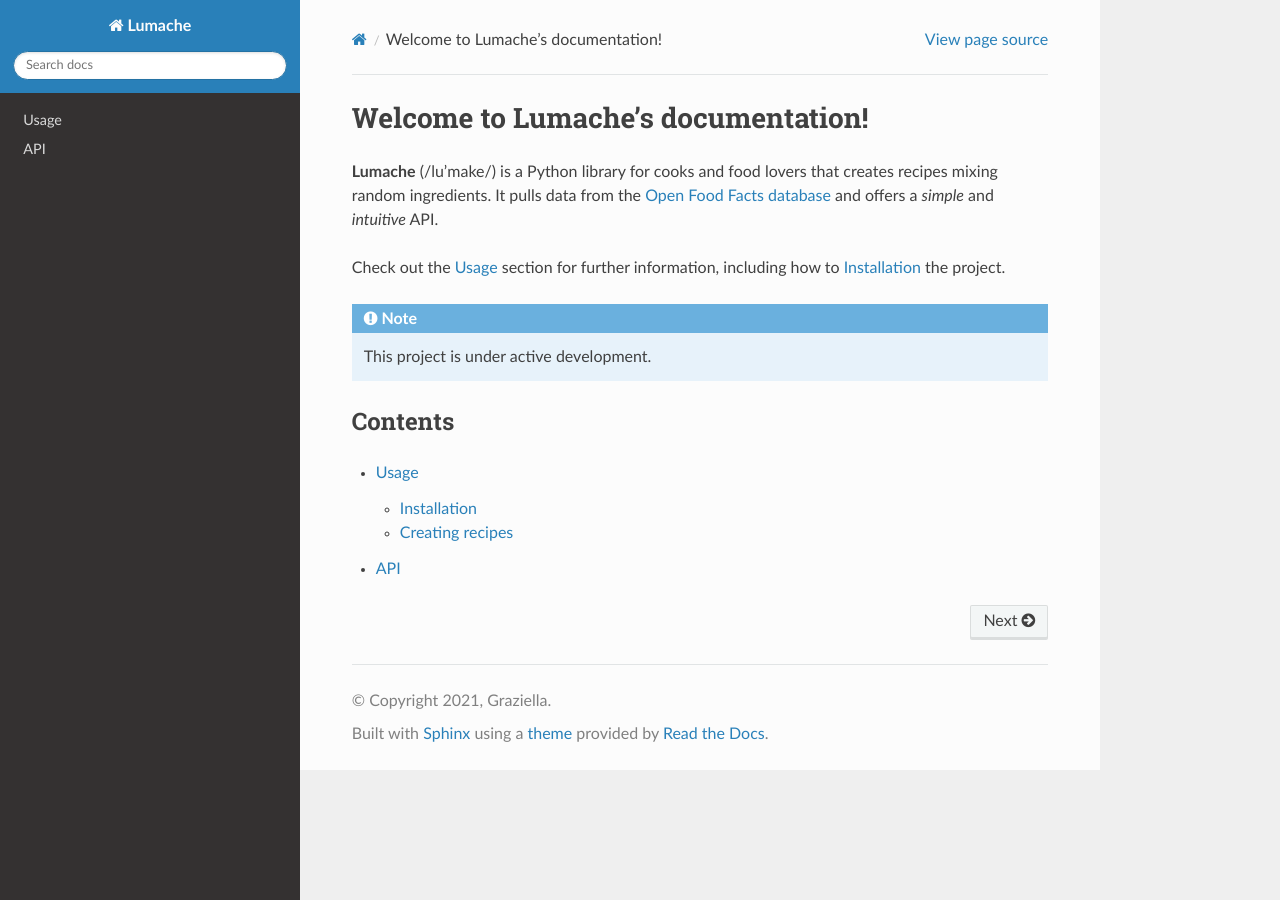
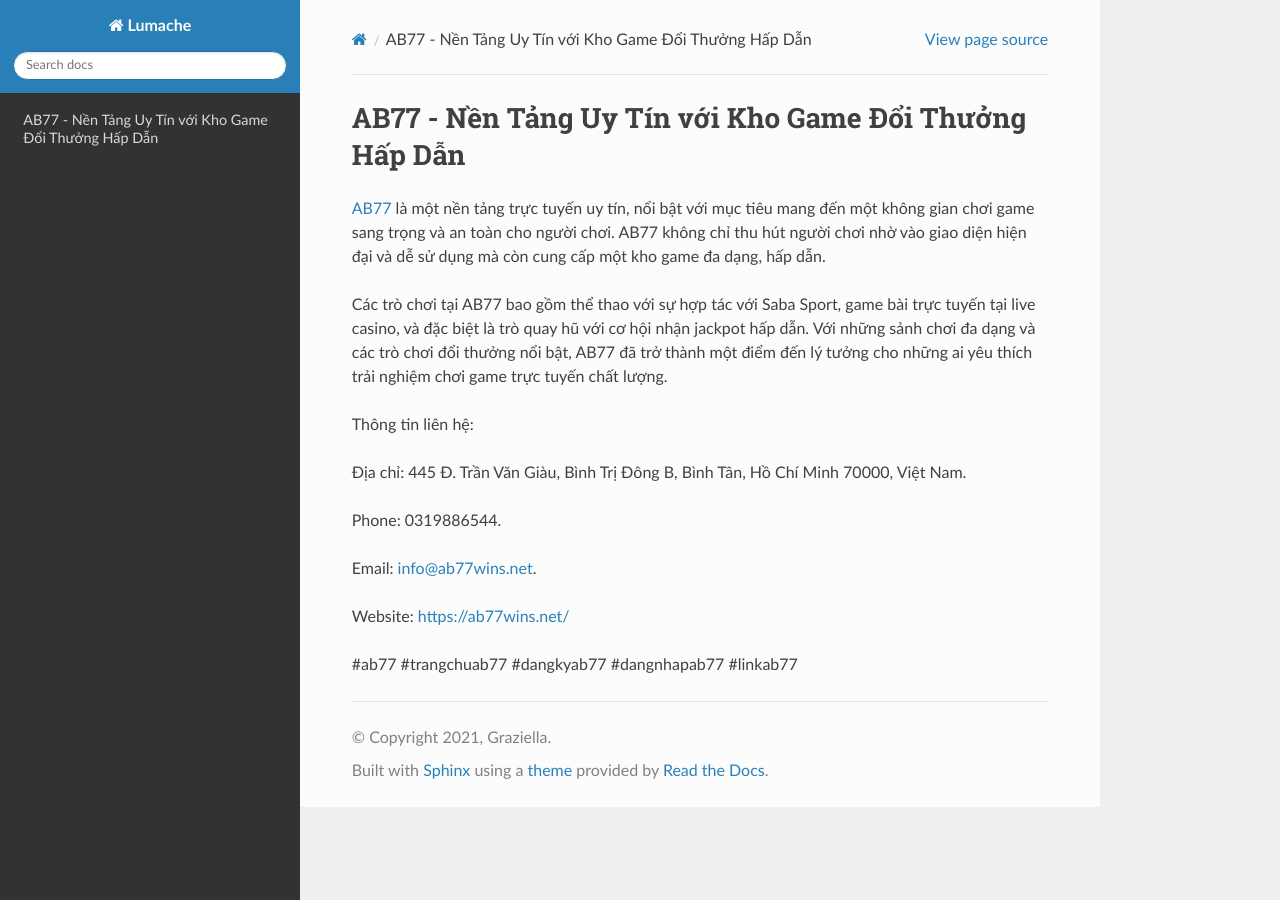
Before and after one commit to parkisngan19/ab77winsnet, a Sphinx documentation site: the page built from docs/source/index.rst, in a window 1280 px wide. Built offline with Sphinx 7.4.7 and the Read the Docs theme 3.1.0, drawn with Linux system fonts in a browser that asks for light colours.

Commit message:
Update index.rst

```diff
--- a/docs/source/index.rst
+++ b/docs/source/index.rst
@@ -1,22 +1,18 @@
-Welcome to Lumache's documentation!
+AB77 - Nền Tảng Uy Tín với Kho Game Đổi Thưởng Hấp Dẫn
 ===================================
 
-**Lumache** (/lu'make/) is a Python library for cooks and food lovers
-that creates recipes mixing random ingredients.
-It pulls data from the `Open Food Facts database <https://world.openfoodfacts.org/>`_
-and offers a *simple* and *intuitive* API.
+`AB77 <https://ab77wins.net/>`_ là một nền tảng trực tuyến uy tín, nổi bật với mục tiêu mang đến một không gian chơi game sang trọng và an toàn cho người chơi. AB77 không chỉ thu hút người chơi nhờ vào giao diện hiện đại và dễ sử dụng mà còn cung cấp một kho game đa dạng, hấp dẫn.
 
-Check out the :doc:`usage` section for further information, including
-how to :ref:`installation` the project.
+Các trò chơi tại AB77 bao gồm thể thao với sự hợp tác với Saba Sport, game bài trực tuyến tại live casino, và đặc biệt là trò quay hũ với cơ hội nhận jackpot hấp dẫn. Với những sảnh chơi đa dạng và các trò chơi đổi thưởng nổi bật, AB77 đã trở thành một điểm đến lý tưởng cho những ai yêu thích trải nghiệm chơi game trực tuyến chất lượng.
 
-.. note::
+Thông tin liên hệ:
 
-   This project is under active development.
+Địa chỉ: 445 Đ. Trần Văn Giàu, Bình Trị Đông B, Bình Tân, Hồ Chí Minh 70000, Việt Nam.
 
-Contents
---------
+Phone: 0319886544.
 
-.. toctree::
+Email: info@ab77wins.net.
 
-   usage
-   api
+Website: https://ab77wins.net/
+
+#ab77 #trangchuab77 #dangkyab77 #dangnhapab77 #linkab77
```
